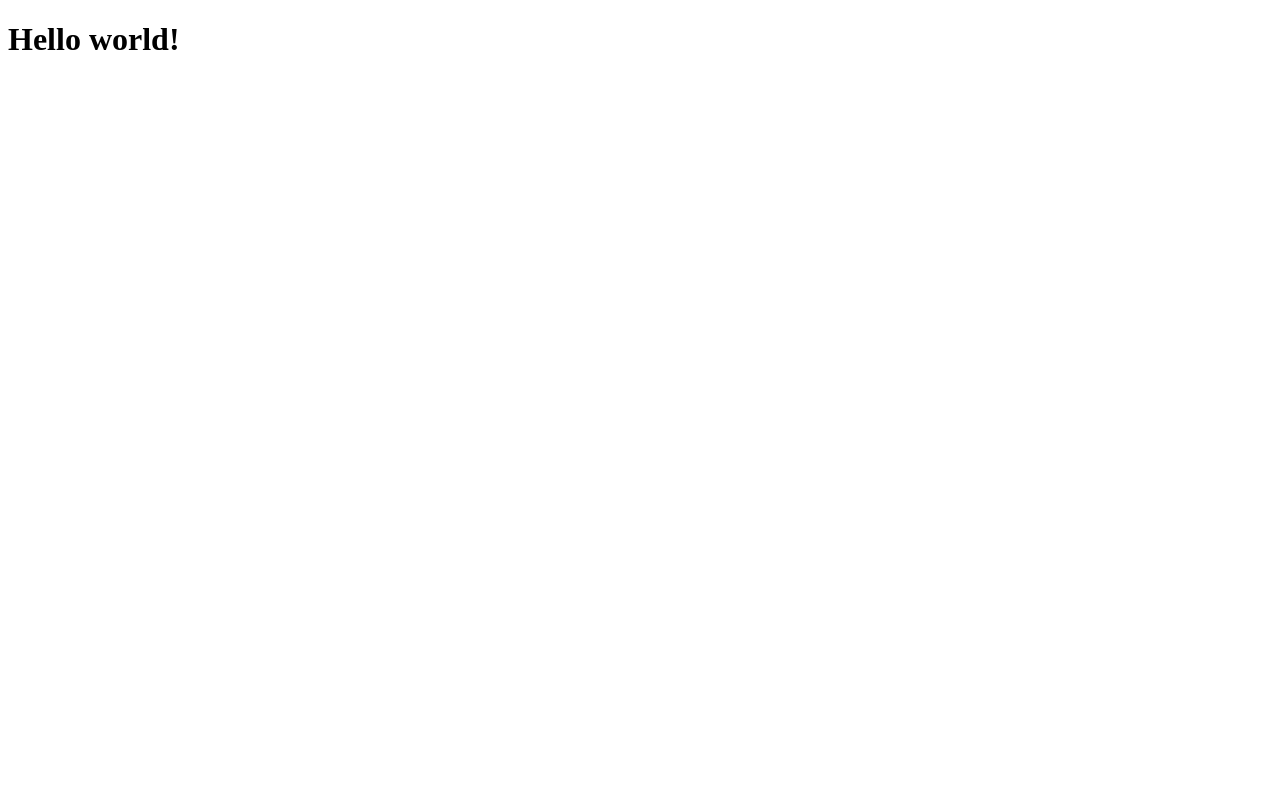
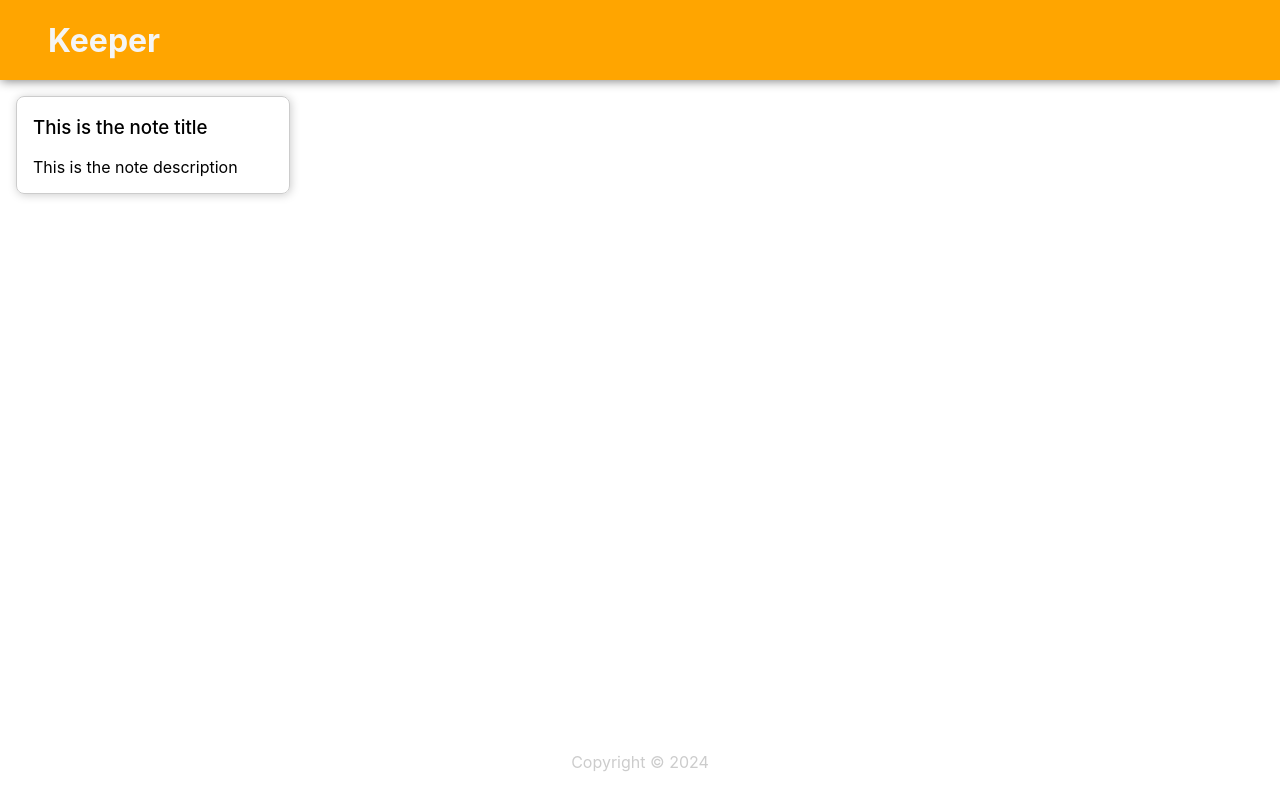
Before and after one commit to yashas1145/adv-react, a React (Create React App) app: page / in a window 1280 px wide. Built offline with nearby package versions, Linux system fonts and the light colour scheme.

Commit message:
Sample UI - Keep clone

```diff
--- a/public/index.html
+++ b/public/index.html
@@ -1,10 +1,9 @@
 <!DOCTYPE html>
 <html lang="en">
   <head>
-    <title>React App</title>
+    <title>Keep-clone</title>
   </head>
   <body>
-
     <div id="root"></div>
     <script src="../src/index.js" type="text/jsx"></script>
   </body>
--- /dev/null
+++ b/src/component/App.jsx
@@ -0,0 +1,14 @@
+import React from "react";
+import Header from "./Header";
+import Footer from "./Footer";
+import Note from "./Note";
+
+function App () {
+    return <div>
+        <Header/>
+        <Note/>
+        <Footer/>
+    </div>
+}
+
+export default App;
--- /dev/null
+++ b/src/component/Footer.jsx
@@ -0,0 +1,12 @@
+import React from "react";
+
+const date = new Date();
+const year = date.getFullYear();
+
+function Footer () {
+    return <footer>
+        <span>Copyright © {year}</span>
+    </footer>
+}
+
+export default Footer;
--- /dev/null
+++ b/src/component/Header.jsx
@@ -0,0 +1,10 @@
+import React from "react";
+import style from  "../styles.module.css";
+
+function Header () {
+    return <header>
+        <h1 className={style.appName}>Keeper</h1>
+    </header>
+}
+
+export default Header;
--- /dev/null
+++ b/src/component/Note.jsx
@@ -0,0 +1,11 @@
+import React from "react";
+import style from "../styles.module.css";
+
+function Note () {
+    return <div className={style.note}>
+        <h3>This is the note title</h3>
+        <p>This is the note description</p>
+    </div>
+}
+
+export default Note;
--- a/src/index.css
+++ /dev/null
@@ -1,13 +0,0 @@
-body {
-  margin: 0;
-  font-family: -apple-system, BlinkMacSystemFont, 'Segoe UI', 'Roboto', 'Oxygen',
-    'Ubuntu', 'Cantarell', 'Fira Sans', 'Droid Sans', 'Helvetica Neue',
-    sans-serif;
-  -webkit-font-smoothing: antialiased;
-  -moz-osx-font-smoothing: grayscale;
-}
-
-code {
-  font-family: source-code-pro, Menlo, Monaco, Consolas, 'Courier New',
-    monospace;
-}
--- a/src/index.js
+++ b/src/index.js
@@ -1,9 +1,12 @@
 import React from "react";
 import { createRoot } from "react-dom";
+// eslint-disable-next-line
+import style from "./styles.module.css";
+import App from "./component/App";
 
 const rootContainer = document.getElementById("root");
 const root = createRoot(rootContainer);
 
 root.render(
-  <h1>Hello world!</h1>
+  <App/>
 );
--- /dev/null
+++ b/src/styles.module.css
@@ -0,0 +1,45 @@
+html {
+  height: 100%;
+}
+
+body {
+  margin: 0;
+  font-family: BlinkMacSystemFont, Roboto, Oxygen, Ubuntu, Cantarell, 'Open Sans', 'Helvetica Neue', sans-serif;
+}
+
+header {
+  height: 5rem;
+  width: auto;
+  background-color: orange;
+  display: flex;
+  align-items: center;
+  box-shadow: 1px 1px 10px grey;
+}
+
+footer {
+  height: 3rem;
+  width: 100%;
+  position: absolute;
+  bottom: 0;
+  text-align: center;
+  color: #ccc;
+}
+
+.appName {
+  color: whitesmoke;
+  padding-left: 3rem;
+}
+
+.note {
+  margin: 1rem;
+  padding: 0rem 1rem;
+  height: 6rem;
+  width: 15rem;
+  border: 1px solid #ccc;
+  border-radius: 0.5rem;
+  box-shadow: 1px 1px 10px #ccc;
+}
+
+.note h3 {
+  font-weight: 500;
+}
```
